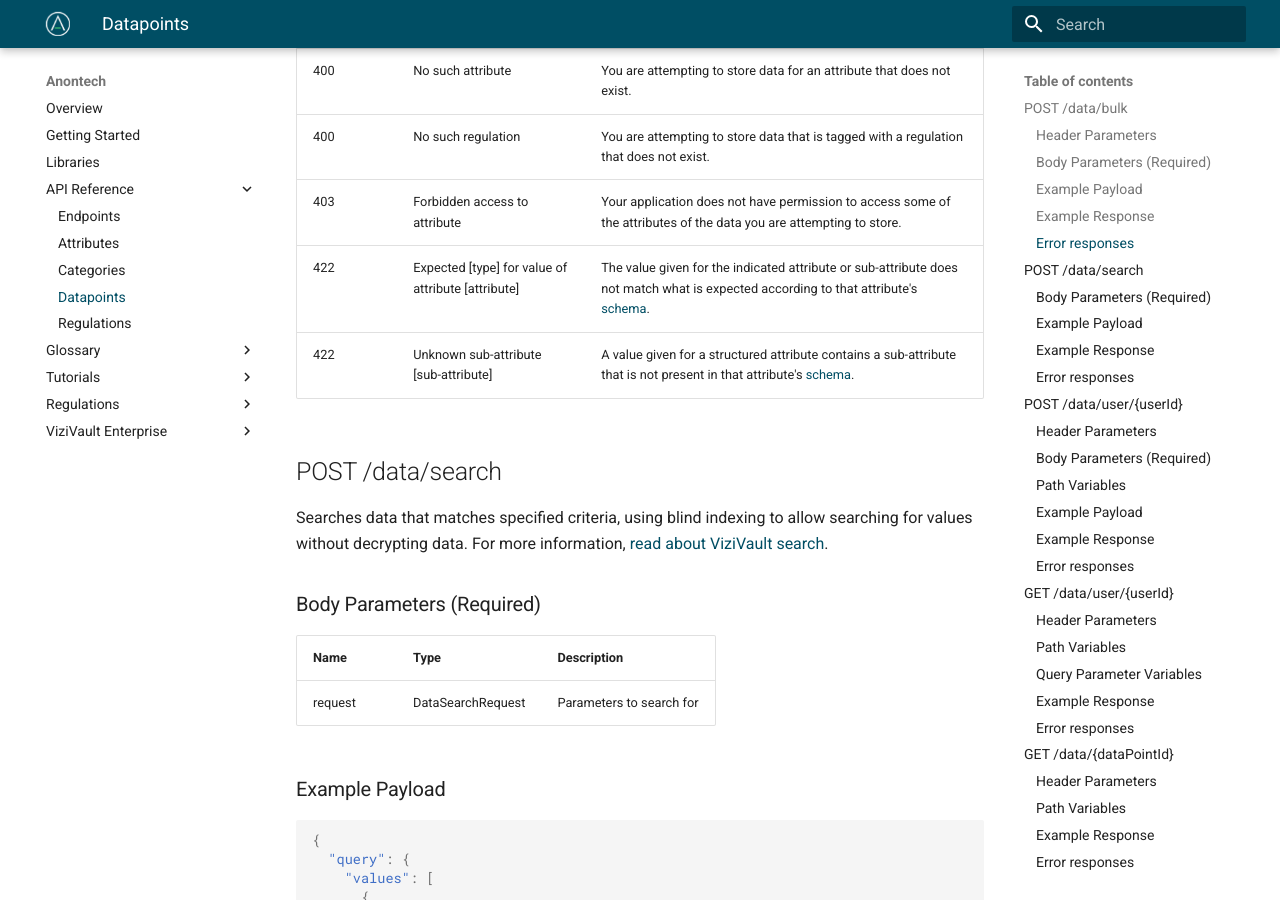
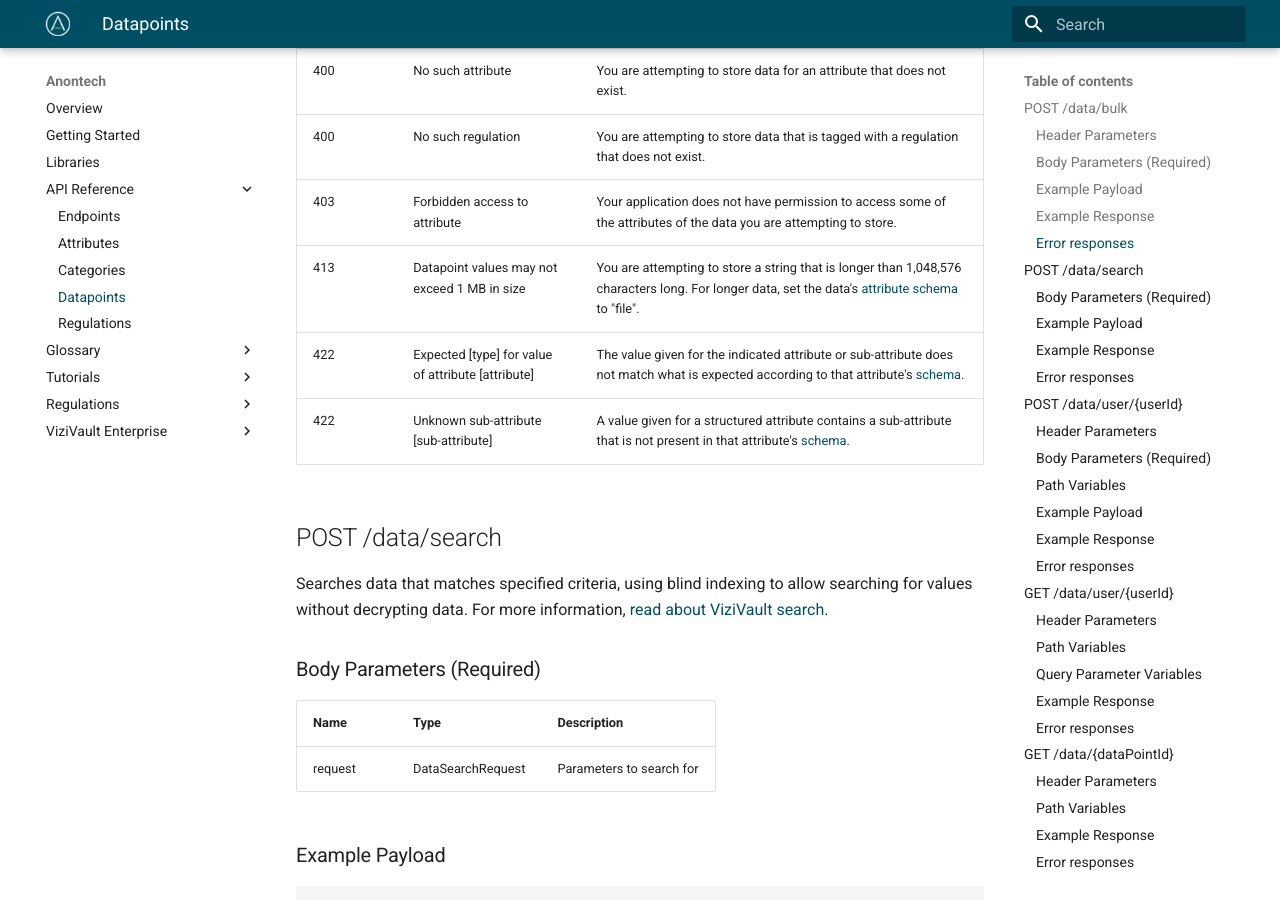
Before and after one commit to anontechnology/documentation, an MkDocs documentation site: the page built from docs/api/datapoints.md, in a window 1280 px wide and 900 px high, scrolled down 1617 px. Built offline with MkDocs 1.6.1 and Material for MkDocs 9.7.7, drawn with Linux system fonts in a browser that asks for light colours; some of the changed text lies outside the part shown.

Commit message:
document new use of 413 too large

```diff
--- a/docs/api/datapoints.md
+++ b/docs/api/datapoints.md
@@ -62,6 +62,7 @@ Stores data for multiple users simultaneously.
 |400|No such attribute|You are attempting to store data for an attribute that does not exist.|
 |400|No such regulation|You are attempting to store data that is tagged with a regulation that does not exist.|
 |403|Forbidden access to attribute|Your application does not have permission to access some of the attributes of the data you are attempting to store.|
+|413|Datapoint values may not exceed 1 MB in size|You are attempting to store a string that is longer than 1,048,576 characters long. For longer data, set the data's [attribute schema](/tutorials/attribute-schemas) to "file".
 |422|Expected \[type\] for value of attribute \[attribute\]|The value given for the indicated attribute or sub-attribute does not match what is expected according to that attribute's [schema](/tutorials/attribute-schemas).|
 |422|Unknown sub-attribute \[sub-attribute\]|A value given for a structured attribute contains a sub-attribute that is not present in that attribute's [schema](/tutorials/attribute-schemas).|
 
@@ -187,6 +188,7 @@ Stores datapoints for the given user
 |400|No such attribute|You are attempting to store data for an attribute that does not exist.|
 |400|No such regulation|You are attempting to store data that is tagged with a regulation that does not exist.|
 |403|Forbidden access to attribute|Your application does not have permission to access some of the attributes of the data you are attempting to store.|
+|413|Datapoint values may not exceed 1 MB in size|You are attempting to store a string that is longer than 1,048,576 characters long. For longer data, set the data's [attribute schema](/tutorials/attribute-schemas) to "file".
 |422|Expected \[type\] for value of attribute \[attribute\]|The value given for the indicated attribute or sub-attribute does not match what is expected according to that attribute's [schema](/tutorials/attribute-schemas).|
 |422|Unknown sub-attribute \[sub-attribute\]|A value given for a structured attribute contains a sub-attribute that is not present in that attribute's [schema](/tutorials/attribute-schemas).|
 
```
